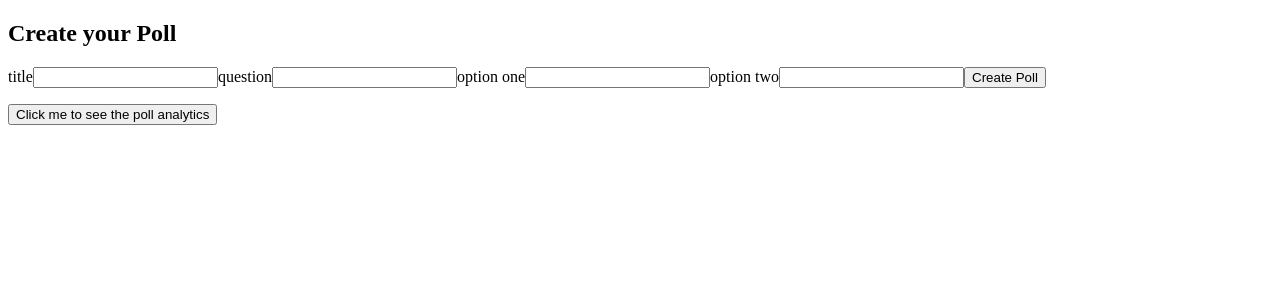
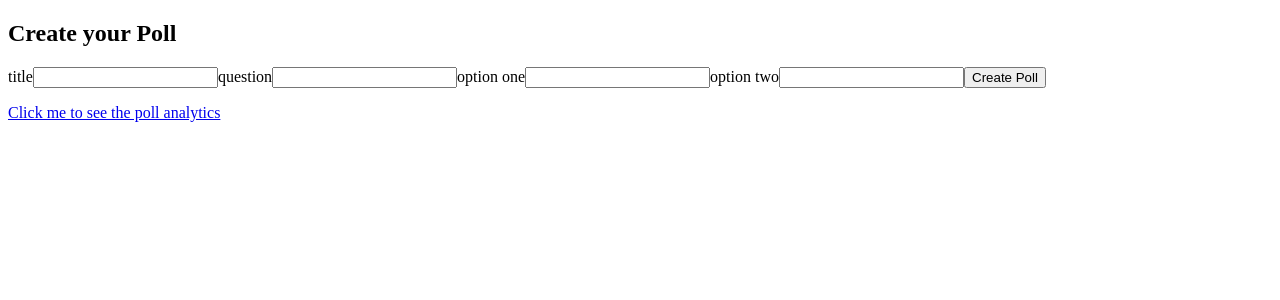
Before and after one commit to SergeChurkin-ca/poll-it, a React (Create React App) app: page /createpoll in a window 1280 px wide. Shown: the top 300 px of the page. Built offline with nearby package versions, Linux system fonts and the light colour scheme.

Commit message:
Connect router to firebase key

```diff
--- a/src/App.js
+++ b/src/App.js
@@ -2,7 +2,7 @@ import React, { Component } from "react";
 import HomePage from "./HomePage";
 import CreatePoll from "./CreatePoll";
 import PollLinks from "./PollLinks";
-import { BrowserRouter as Router, Route } from "react-router-dom";
+import { BrowserRouter as Router, Route, Link } from "react-router-dom";
 
 class App extends Component {
   render() {
--- a/src/CreatePoll.js
+++ b/src/CreatePoll.js
@@ -1,12 +1,13 @@
 import React, { Component } from "react";
 import firebase from "./firebase";
-import { Link } from "react-router-dom";
+import { BrowserRouter as Router, Link } from "react-router-dom";
 
 class CreatePoll extends Component {
   constructor() {
     super();
     this.state = {
-      // !!!!
+      // !!!! removed array and added a key to state - will explain
+      pollObj: {},
       key: "",
       titleInput: "",
       questionInput: "",
@@ -16,7 +17,7 @@ class CreatePoll extends Component {
     };
   }
 
-  // !!!
+  // !!! to be removed after group code walk through
   // componentDidMount() {
   //   const dbRef = firebase.database().ref();
   //   dbRef.on("value", (snapshot) => {
@@ -60,6 +61,7 @@ class CreatePoll extends Component {
       optionTwoInput: event.target.value,
     });
   };
+
   handleSubmit = (event) => {
     event.preventDefault();
 
@@ -77,12 +79,13 @@ class CreatePoll extends Component {
         optionTwoInput: this.state.optionTwoInput,
       };
       // !!!!
-      const pushedPollObj = dbRef.push(pollObject);
+      const pollObj = dbRef.push(pollObject);
+      // !! Destructure this and re-name key state
 
       // reset error handle and clear input text
       this.setState({
-        // !!!!
-        key: pushedPollObj.key,
+        pollObj: pollObj,
+        key: pollObj.key,
         errorMessage: "",
         titleInput: "",
         questionInput: "",
@@ -98,7 +101,7 @@ class CreatePoll extends Component {
   };
 
   render() {
-    console.log(this.state.key);
+    const userKey = this.state.key;
     return (
       <main>
         <section>
@@ -135,9 +138,8 @@ class CreatePoll extends Component {
             <button type="submit">Create Poll</button>
           </form>
           <p>{this.state.errorMessage}</p>
-          {/* <Link to={`/polllinks/${this.state.key}`}> */}
-          <Link to="/polllinks/">
-            <button>Click me to see the poll analytics</button>
+          <Link to={`/polllinks/${userKey}`}>
+            Click me to see the poll analytics
           </Link>
         </section>
       </main>
--- a/src/PollLinks.js
+++ b/src/PollLinks.js
@@ -4,7 +4,9 @@ class PollLinks extends Component {
   render() {
     return (
       <div>
+        <p>The User ID is: {this.props.match.params.pollId}</p>
         <h1>Poll Links Worked</h1>
+        <p>THIS IS FINALLY WORKING!! AHHHHH</p>
       </div>
     );
   }
```
